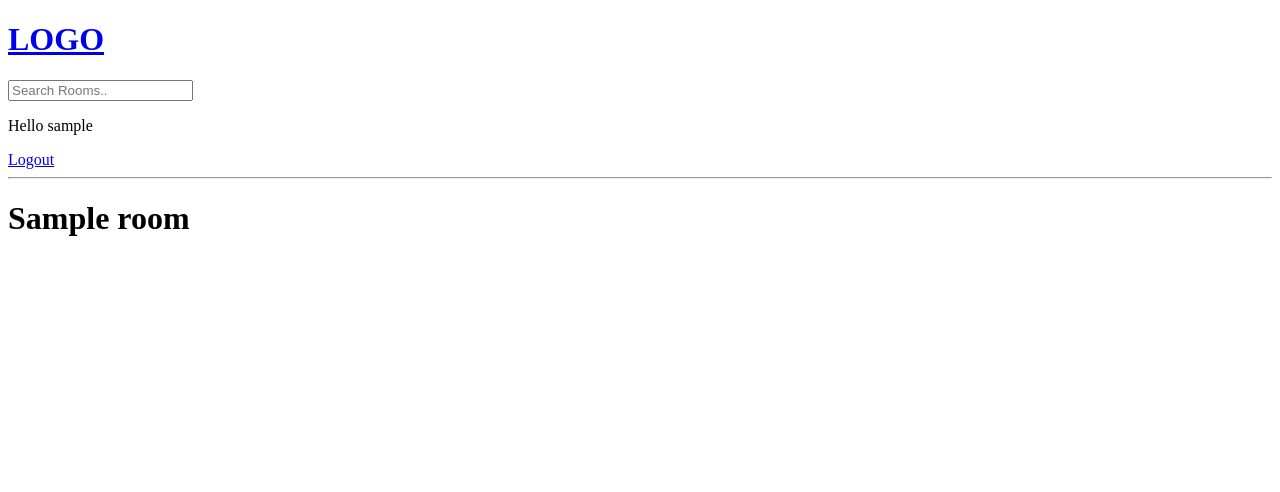
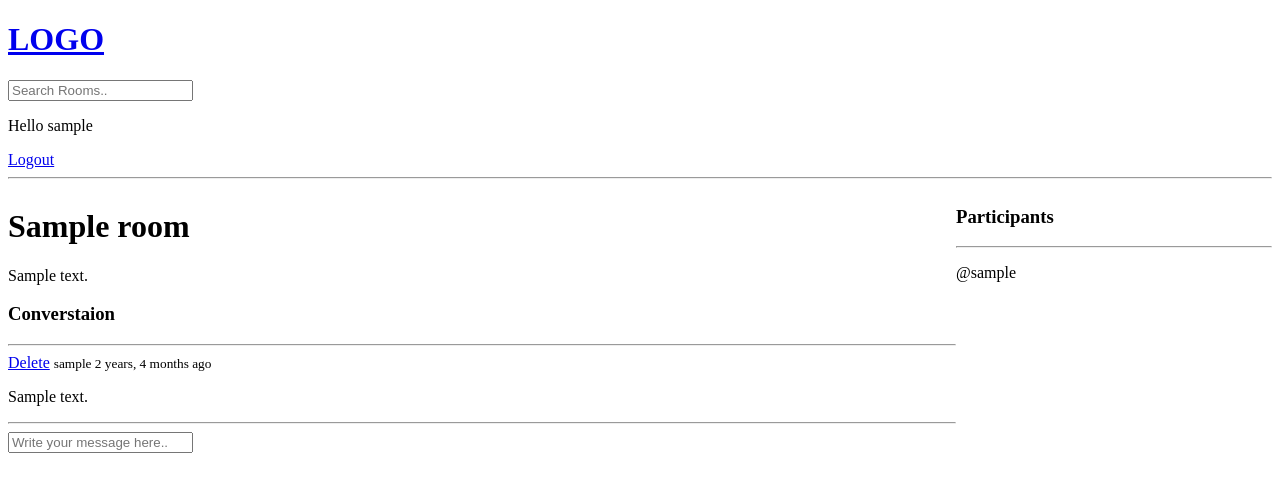
Before and after one commit to Akhadafi/Hotel, a Django app: page /room/1/ in a window 1280 px wide. Shown: the top 492 px of the page. Run offline with Django 3.2, Linux system fonts and the light colour scheme; a user stored in the database is signed in; tables that the repository leaves empty hold one stand-in row (values such as "Sample post").

Commit message:
Pesan Ruang Obrolan CRUD

```diff
--- a/base/models.py
+++ b/base/models.py
@@ -14,7 +14,7 @@ class Room(models.Model):
     topic = models.ForeignKey(Topic, on_delete=models.SET_NULL, null=True)
     name = models.CharField(max_length=200)
     description = models.TextField(null=True, blank=True)
-    # participants =
+    participants = models.ManyToManyField(User, related_name="participants", blank=True)
     updated = models.DateTimeField(auto_now=True)
     created = models.DateTimeField(auto_now_add=True)
 
--- a/base/templates/base/room.html
+++ b/base/templates/base/room.html
@@ -2,6 +2,56 @@
 
 <!-- Content -->
 {% block content %}
-<h1>{{room.name}}</h1>
+<style>
+  .room-container {
+    display: grid;
+    grid-template-columns: 3fr 1fr;
+  }
+</style>
+
+<div class="room-container">
+  <div class="">
+    <h1>{{room.name}}</h1>
+    <p>{{room.description}}</p>
+
+    <div class="comment-wrapper">
+      <h3>Converstaion</h3>
+      <hr />
+      {% for message in room_messages %}
+      <div>
+        {% if request.user == message.user %}
+        <a href="{% url 'delete-message' message.id %}">Delete</a>
+        {% endif %}
+        <small>{{message.user}} {{message.created|timesince}} ago</small>
+        <p>{{message.body}}</p>
+        <hr />
+      </div>
+      {% endfor %}
+    </div>
+
+    <!-- Message -->
+    {% if request.user.is_authenticated %}
+    <div class="comment-form">
+      <form method="POST" action="">
+        {% csrf_token %}
+        <input
+          type="text"
+          name="body"
+          placeholder="Write your message here.."
+        />
+      </form>
+    </div>
+    {% endif %}
+    <!-- Message -->
+  </div>
+
+  <div class="">
+    <h3>Participants</h3>
+    <hr />
+    {% for user in participants %}
+    <div><p>@{{user.username}}</p></div>
+    {% endfor %}
+  </div>
+</div>
 {% endblock content %}
 <!-- Content -->
--- a/base/urls.py
+++ b/base/urls.py
@@ -11,4 +11,5 @@ urlpatterns = [
     path("create-room", views.createRoom, name="create-room"),
     path("update-room/<str:pk>/", views.updateRoom, name="update-room"),
     path("delete-room/<str:pk>/", views.deleteRoom, name="delete-room"),
+    path("delete-message/<str:pk>/", views.deleteMessage, name="delete-message"),
 ]
--- a/base/views.py
+++ b/base/views.py
@@ -8,7 +8,7 @@ from django.http import HttpResponse
 from django.shortcuts import redirect, render
 
 from .forms import RoomForm
-from .models import Room, Topic
+from .models import Message, Room, Topic
 
 
 def loginPage(request):
@@ -79,8 +79,23 @@ def home(request):
 
 def room(request, pk):
     room = Room.objects.get(id=pk)
+    room_messages = room.message_set.all().order_by("-created")
+    participants = room.participants.all()
 
-    context = {"room": room}
+    if request.method == "POST":
+        message = Message.objects.create(
+            user=request.user,
+            room=room,
+            body=request.POST.get("body"),
+        )
+        room.participants.add(request.user)
+        return redirect("room", pk=room.id)
+
+    context = {
+        "room": room,
+        "room_messages": room_messages,
+        "participants": participants,
+    }
     return render(request, "base/room.html", context)
 
 
@@ -127,3 +142,17 @@ def deleteRoom(request, pk):
         return redirect("home")
 
     return render(request, "base/delete.html", {"obj": room})
+
+
+@login_required(login_url="login")
+def deleteMessage(request, pk):
+    message = Message.objects.get(id=pk)
+
+    if request.user != message.user:
+        return HttpResponse("Yuour not allowed here!!")
+
+    if request.method == "POST":
+        message.delete()
+        return redirect("home")
+
+    return render(request, "base/delete.html", {"obj": message})
--- a/info.txt
+++ b/info.txt
@@ -1,4 +1,4 @@
-02:39:10
+03:10:10
 
 
 Stempel waktu:
```
Also changed, not shown: base/migrations/0003_auto_20220525_2251.py (added).
